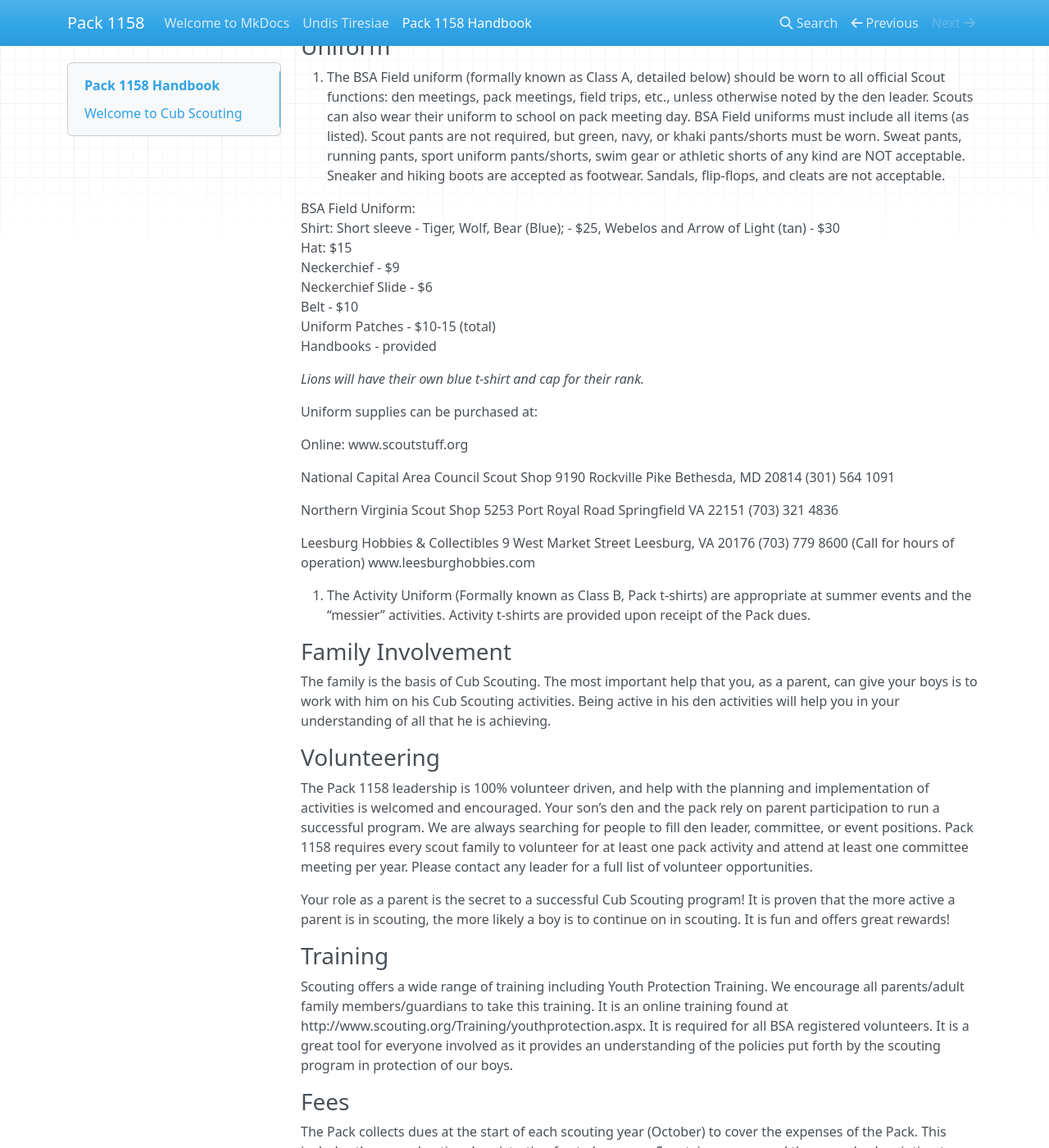
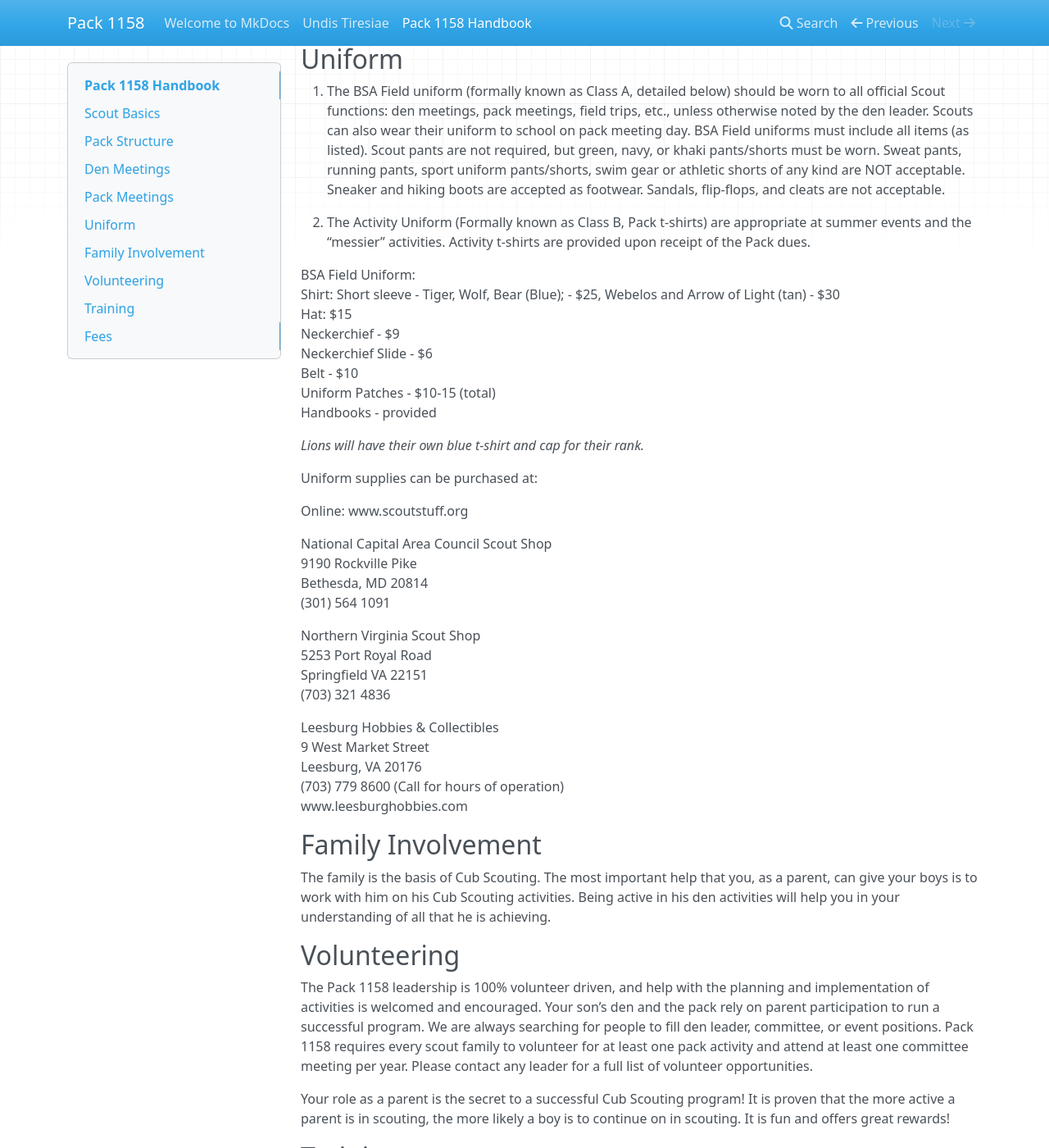
Before and after one commit to pack1158/pack1158.github.io, an MkDocs documentation site: the page built from docs/handbook.md, in a window 1280 px wide and 1400 px high, scrolled down 2043 px. Shown: the whole window at 82% size. Built offline with MkDocs 1.6.1, drawn with Linux system fonts in a browser that asks for light colours; nearby versions of some CDN libraries.

Commit message:
Change headings

```diff
--- a/docs/handbook.md
+++ b/docs/handbook.md
@@ -1,6 +1,6 @@
 # Pack 1158 Handbook
 
-## Welcome to Cub Scouting
+**Welcome to Cub Scouting**
 
 As a parent, you want your son to grow up to be a person of worth; a
 self-reliant, dependable, and caring individual. Scouting has these same goals
@@ -14,7 +14,7 @@ influences in today’s society, Scouting provides your son with a positive peer
 group and a program that is fun and adventurous and helps him to “be prepared”
 to shape his own future.
 
-### Scout Basics
+## Scout Basics
 
 Your Boy is a Member of a **Den** (he will be assigned an existing den or a new
 den will be formed).
@@ -54,7 +54,7 @@ Dulles International Airport Rotary Club).
   operates packs within the guidelines and policies of the chartered
   organization and the Boy scouts of America.
 
-### Pack Structure
+## Pack Structure
 
 Within each Pack, the boys are divided into dens according to grade level. Dens
 will consist of 5-8 boys. Each den will have at least one BSA-registered adult
@@ -68,12 +68,12 @@ Tiger - 1st Grade</br>
 Wolf - 2nd Grade</br>
 Bear - 3rd Grade</br>
 Webelos - 4th Grade</br>
-Arrow of Light - 5th Grade</br>
+Arrow of Light - 5th Grade
 
 Each Scout needs a BSA Scout book for his rank. The book outlines the program
 for the year and specific rank requirements.
 
-### Den Meetings
+## Den Meetings
 
 Days, times, and locations of den meetings are determined by the Den Leader and
 den parents.
@@ -88,7 +88,7 @@ two-deep adult leadership**. This means one registered Scout volunteer and at
 least one other adult must be present at any den activity. **There are no
 exceptions to this rule.**
 
-### Pack Meetings
+## Pack Meetings
 
 Pack meetings are held on the 3rd Wednesday of each month during the school
 year. Pack 1158 meets in the cafeteria of Ashburn Elementary School from
@@ -106,7 +106,7 @@ attendance is also encouraged at Pack meetings. Boys love to get awards and to
 be recognized in front of their family. Each Scout must have at least one
 parent or guardian in attendance.
 
-### Uniform
+## Uniform
 
 1. The BSA Field uniform (formally known as Class A, detailed below) should be
 worn to all official Scout functions: den meetings, pack meetings, field trips,
@@ -118,6 +118,10 @@ pants/shorts, swim gear or athletic shorts of any kind are NOT acceptable.
 Sneaker and hiking boots are accepted as footwear. Sandals, flip-flops, and
 cleats are not acceptable.
 
+2. The Activity Uniform (Formally known as Class B, Pack t-shirts) are
+appropriate at summer events and the “messier” activities. Activity t-shirts
+are provided upon receipt of the Pack dues.
+
 BSA Field Uniform:</br>
 Shirt: Short sleeve - Tiger, Wolf, Bear (Blue); - $25, Webelos and Arrow of
 Light (tan) - $30</br>
@@ -126,7 +130,7 @@ Neckerchief - $9</br>
 Neckerchief Slide - $6</br>
 Belt - $10</br>
 Uniform Patches - $10-15 (total)</br>
-Handbooks - provided</br>
+Handbooks - provided
 
 *Lions will have their own blue t-shirt and cap for their rank.*
 
@@ -176,7 +175,7 @@ Your role as a parent is the secret to a successful Cub Scouting program! It is
 proven that the more active a parent is in scouting, the more likely a boy is
 to continue on in scouting. It is fun and offers great rewards!
 
-### Training
+## Training
 
 Scouting offers a wide range of training including Youth Protection Training.
 We encourage all parents/adult family members/guardians to take this training.
@@ -186,7 +185,7 @@ BSA registered volunteers. It is a great tool for everyone involved as it
 provides an understanding of the policies put forth by the scouting program in
 protection of our boys.
 
-### Fees
+## Fees
 
 The Pack collects dues at the start of each scouting year (October) to cover
 the expenses of the Pack. This includes the annual national registration fee to
```
Also changed, not shown: other parts of docs/handbook.md (+12 -17 lines), site/handbook/index.html, site/index.html, site/search/search_index.json.
